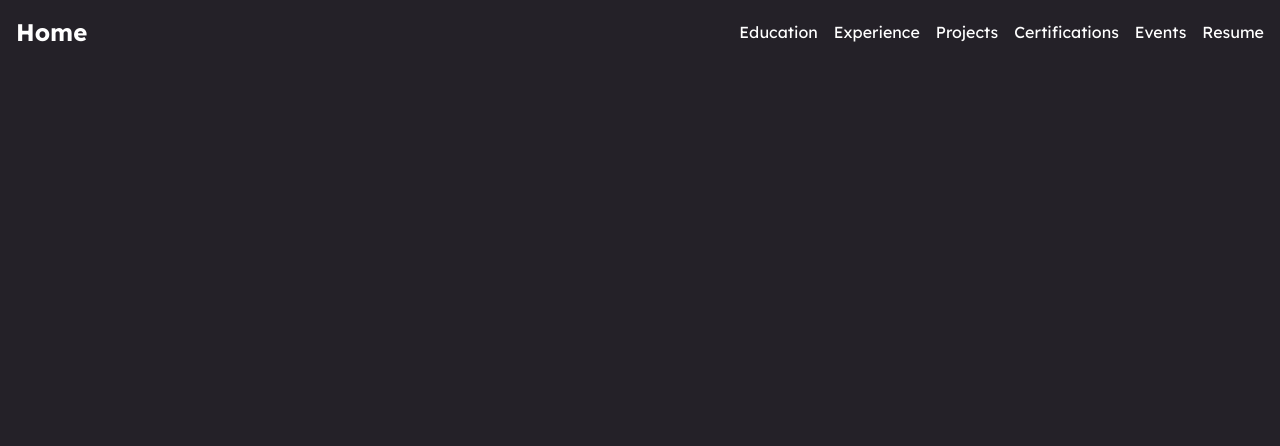
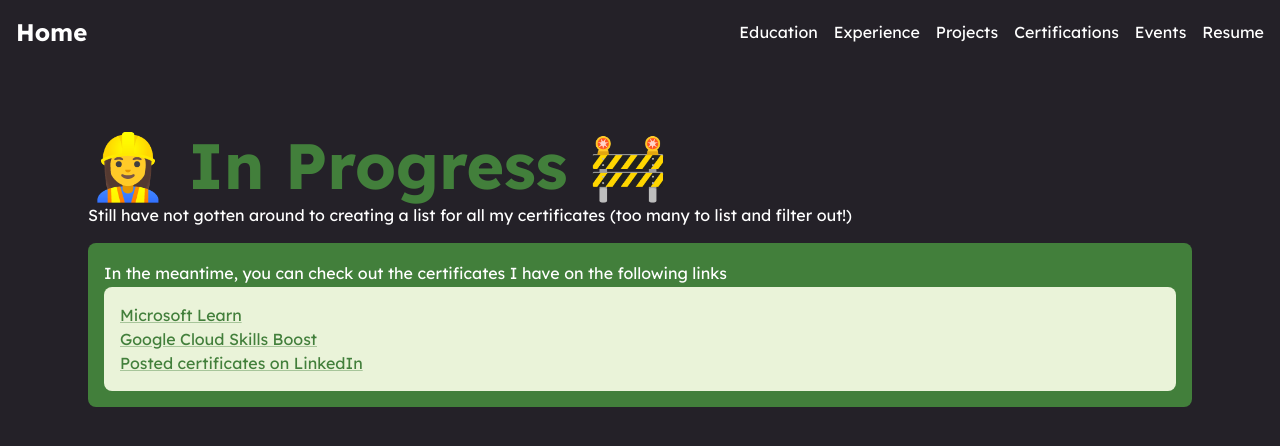
Before and after one commit to erik-lance/portfolio-website, a Next.js app: page /certificates in a window 1280 px wide. Shown: the top 446 px of the page. Built offline with nearby package versions, Linux system fonts and the light colour scheme.

Commit message:
Added temporary certs page

```diff
--- a/src/pages/certificates.tsx
+++ b/src/pages/certificates.tsx
@@ -1,9 +1,60 @@
-import { Container } from "@mui/material";
+import { Box, Container, Link, Stack, Typography } from "@mui/material";
 
 export default function Certificates() {
     return (
         <Container>
+            <Typography
+                            variant="h1"
+                            component="h1"
+                            color="primary.main"
+                            sx={{
+                                fontWeight: 700,
+                                fontSize: { xs: '2.5rem', sm: '3rem', md: '3.6rem', lg: '4rem'}
+                            }}
+                        >
+                👷‍♀️ In Progress 🚧
+            </Typography>
+            <Typography
+                variant="body1"
+            >
+                Still have not gotten around to creating a list for all my certificates (too many to list and filter out!)
+            </Typography>
 
+            <Box
+                sx={{
+                    bgcolor: "primary.main",
+                    borderRadius: 2,
+                    padding: 2,
+                    marginTop: 2
+                }}
+            >
+                <Typography
+                    variant="subtitle1"
+                >
+                    In the meantime, you can check out the certificates I have on the following links
+                </Typography>
+
+                <Box
+                    sx={{
+                        bgcolor: "background.paper",
+                        borderRadius: 2,
+                        padding: 2,
+                    }}
+                >
+                    <Stack>
+                        <Link href="https://docs.microsoft.com/en-us/users/erik-lance/">
+                            Microsoft Learn
+                        </Link>
+                        <Link href="https://www.cloudskillsboost.google/public_profiles/42b93348-d68a-41c5-9e02-fa8edb44180f">
+                            Google Cloud Skills Boost
+                        </Link>
+                        <Link href="https://www.linkedin.com/in/erik-lance-tiongquico/details/certifications/">
+                            Posted certificates on LinkedIn
+                        </Link>
+                    </Stack>
+                </Box>
+
+            </Box>
         </Container>
     );
 }
```
